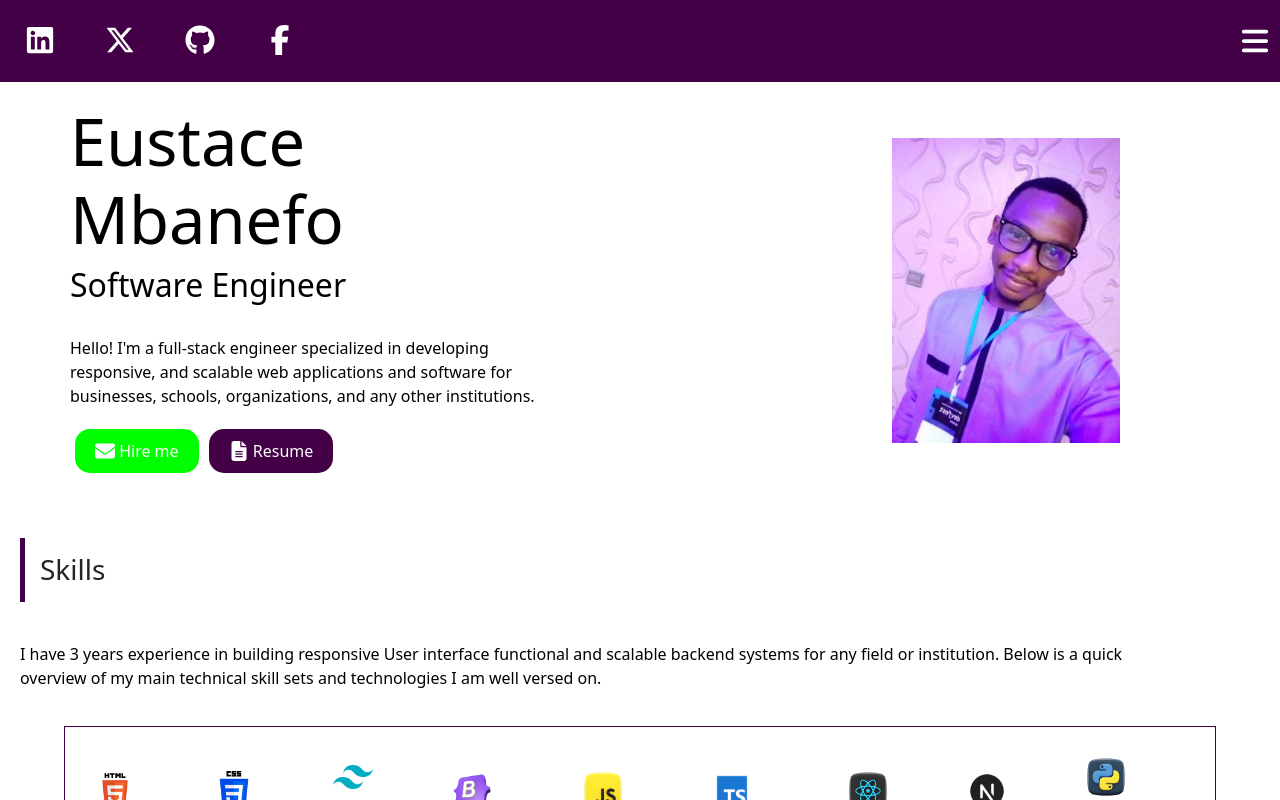
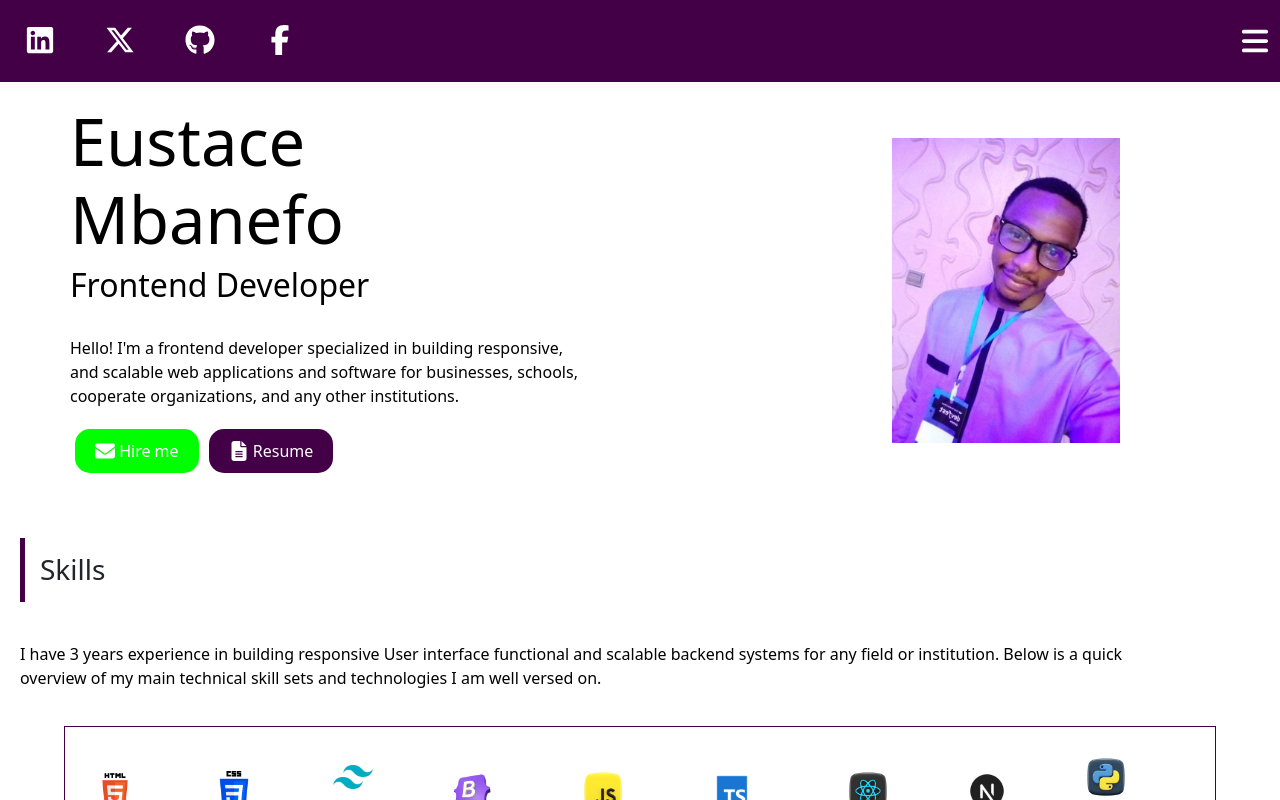
Before and after one commit to Phumnanya/Eustace-portfolio, a Next.js app: page / in a window 1280 px wide. Shown: the top 800 px of the page. Built offline with nearby package versions, Linux system fonts and the light colour scheme.

Commit message:
Updated my professional summary

```diff
--- a/components/home components/Intro.js
+++ b/components/home components/Intro.js
@@ -9,10 +9,10 @@ export default function Intro() {
             <section>
                 <div className={styles.introduction}>
                     <h1>Eustace Mbanefo</h1>
-                    <h2>Software Engineer</h2>
+                    <h2>Frontend Developer</h2>
                     <br></br>
-                    <p>Hello! I'm a full-stack engineer specialized in developing responsive, and scalable
-                    web applications and software for businesses, schools, organizations, and any other institutions.
+                    <p>Hello! I'm a frontend developer specialized in building responsive, and scalable
+                    web applications and software for businesses, schools, cooperate organizations, and any other institutions.
                     </p>
                     <button type="button" className={styles.hire}>
                     <a href="mailto:eustace364@gmail.com" >
```
